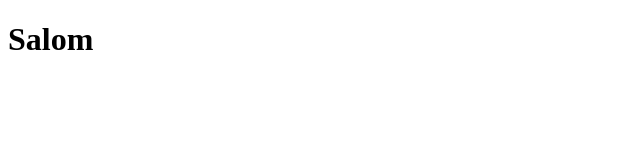
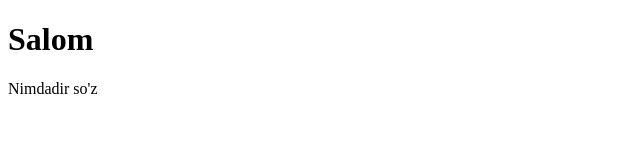
Before and after one commit to abbosbek-akhmedov/first-project, a plain HTML site: page index.html in a window 1280 px wide. Shown: the whole page, without its empty margins (0-640 px from the left). Drawn offline with Linux system fonts and the light colour scheme.

Commit message:
css qoshildi

```diff
--- a/index.html
+++ b/index.html
@@ -9,6 +9,9 @@
 
 <body>
     <h1>Salom</h1>
+    <p>
+        Nimdadir so'z
+    </p>
 </body>
 
 </html>
```
Also changed, not shown: main.css (added).
